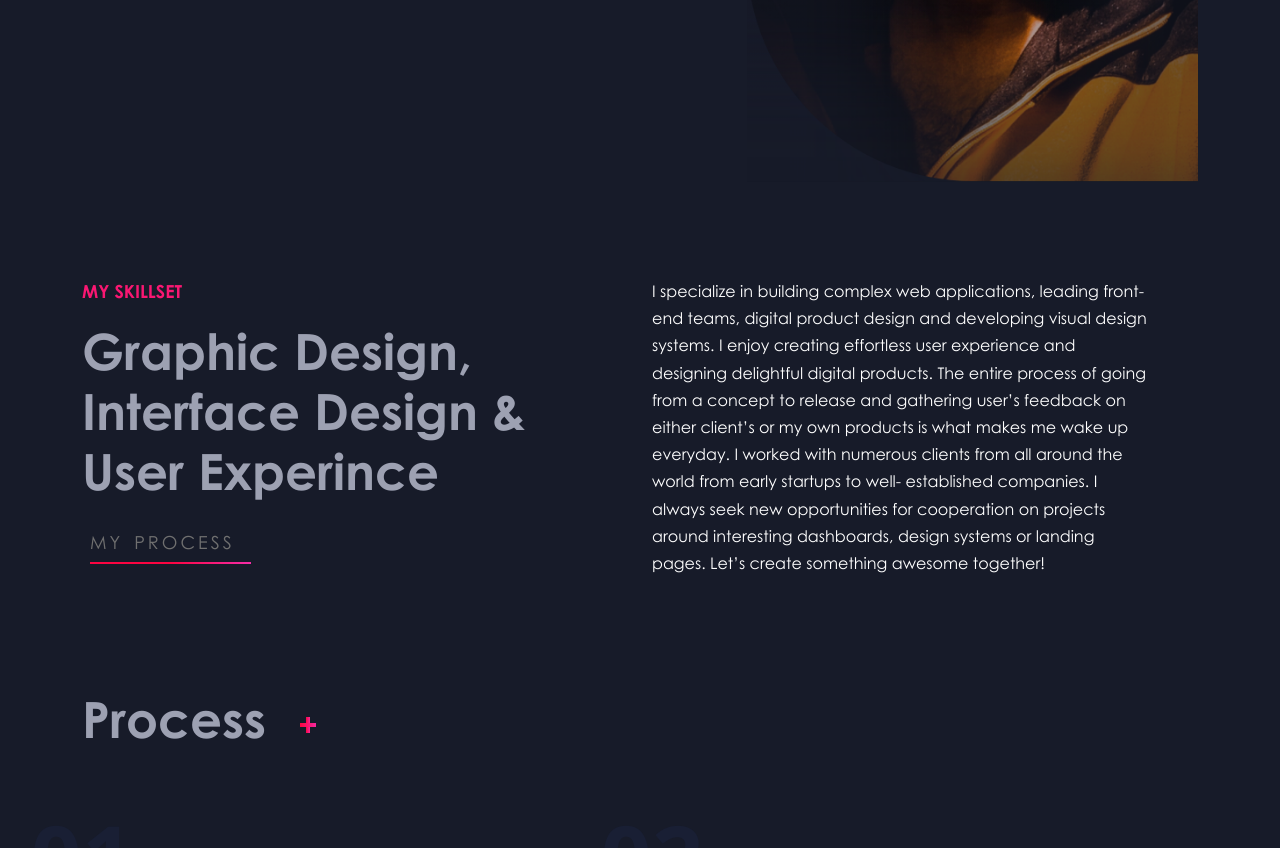
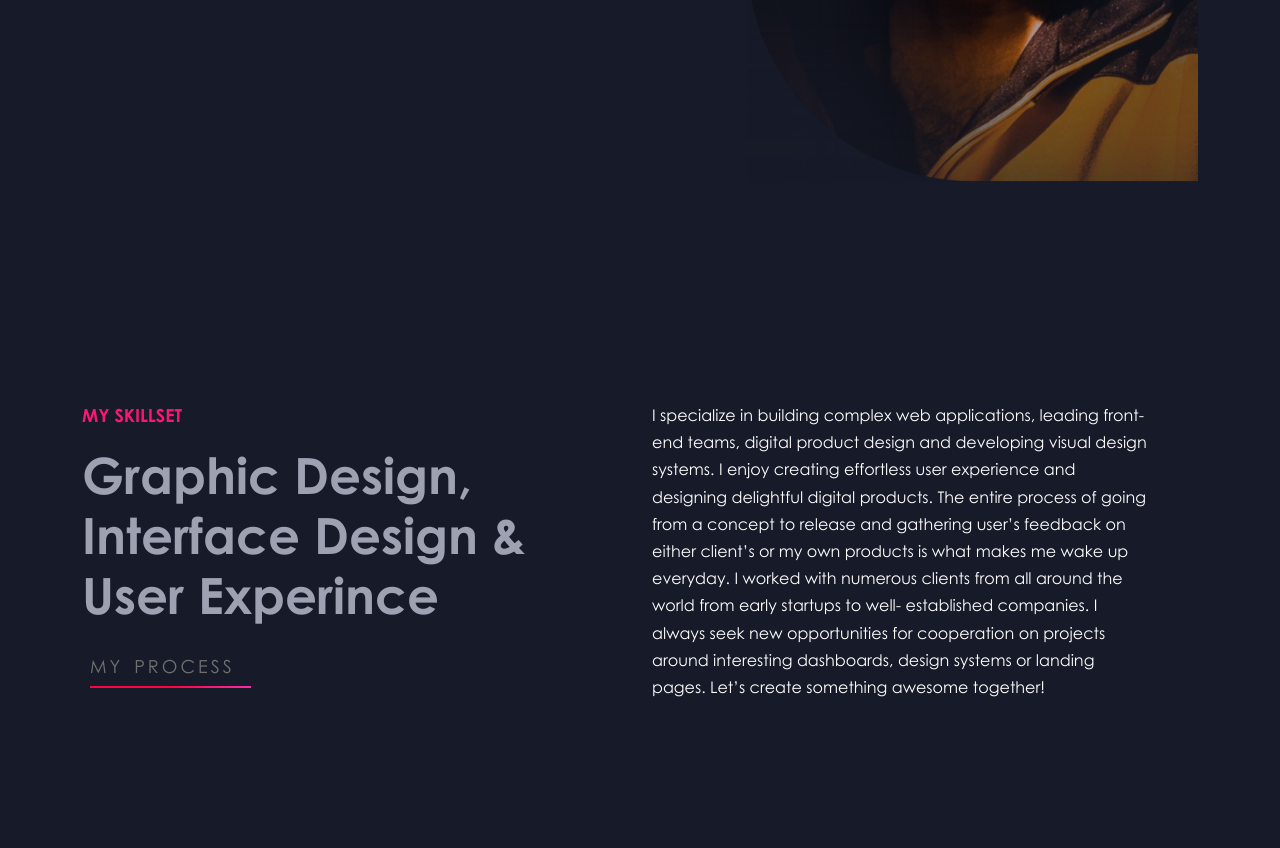
Before and after one commit to Hamza-Noah/Islam-Project, a React (Vite) app: page / in a window 1280 px wide. Shown: the part 671-1519 px from the top of the page. Built offline with nearby package versions, Linux system fonts and the light colour scheme.

Commit message:
added a fix to the skillset section

```diff
--- a/src/components/Skillset/Skillset.jsx
+++ b/src/components/Skillset/Skillset.jsx
@@ -3,7 +3,7 @@ import styles from "./skilleset.module.css";
 export default function Skillset() {
   return (
     <>
-      <section id="skillset" className="mt-5 pt-5">
+      <section id="skillset" className={`${styles.skillset}`}>
         <div className="container">
           <div className="row">
             <div className="col-lg-6">
--- a/src/components/Skillset/skilleset.module.css
+++ b/src/components/Skillset/skilleset.module.css
@@ -1,3 +1,8 @@
+.skillset{
+  padding-top: 220px;
+  margin-bottom: 100px;
+}
+
 .special-color {
   color: #fa1772;
   font-size: 18px;
```
